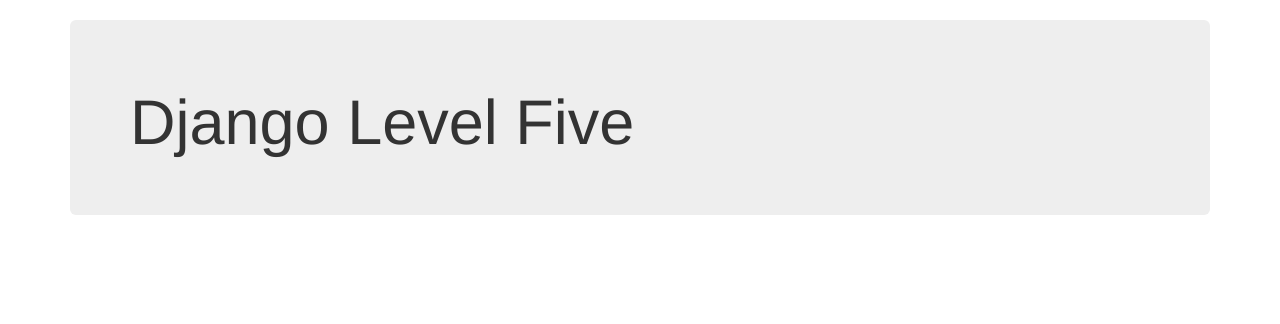
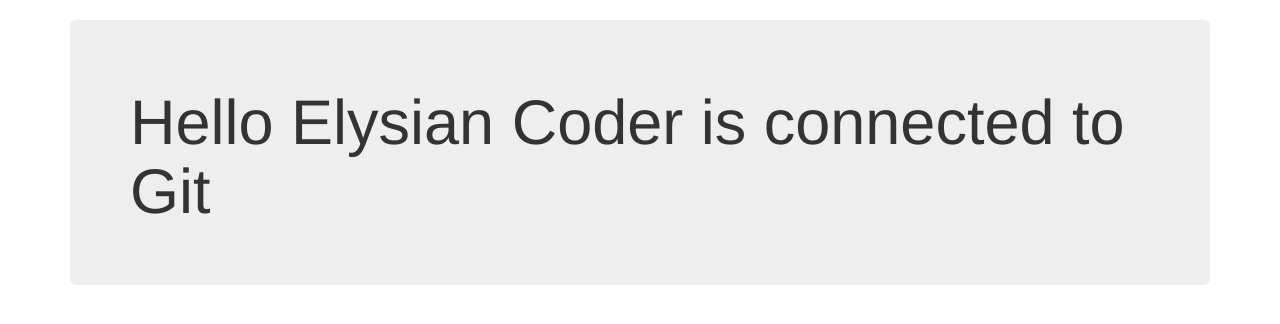
Before and after one commit to AiKurash/elysian_coder, a Django app: page / in a window 1280 px wide. Shown: the part 51-375 px from the top of the page. Run offline with Django 3.2, Linux system fonts and the light colour scheme; some libraries are stand-ins or nearby versions.

Commit message:
First push from local to Python

```diff
--- a/learning_users/templates/basic_app/index.html
+++ b/learning_users/templates/basic_app/index.html
@@ -2,7 +2,7 @@
 {% block body_block %}
 
 <div class="jumbotron">
-  <h1>Django Level Five</h1>
+  <h1>Hello Elysian Coder is connected to Git</h1>
 </div>
 
 {% endblock %}
```
